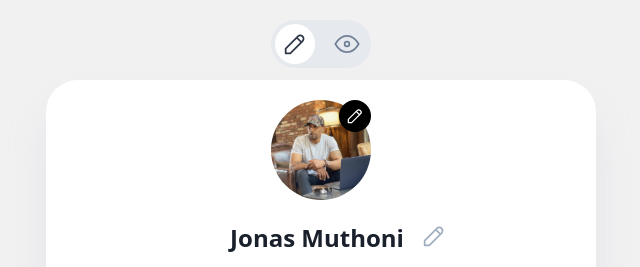
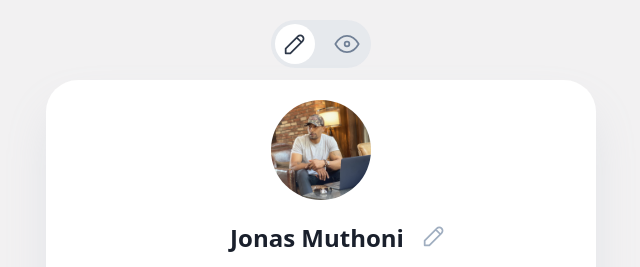
Before and after one commit to awaisspk/hoobe, a Next.js app: page / in a window 1280 px wide. Shown: the top 267 px of the page, without its empty margins (319-959 px from the left). Built offline with nearby package versions, Linux system fonts and the light colour scheme.

Commit message:
user avatar component

```diff
--- a/src/components/Avatar/Avatar.tsx
+++ b/src/components/Avatar/Avatar.tsx
@@ -4,24 +4,26 @@ import * as AvatarPrimitive from '@radix-ui/react-avatar';
 
 import { PenIcon } from '../icons';
 
-export const Avatar = () => {
+export const Avatar = ({ showPen }: { showPen: boolean }) => {
   return (
     <div className="relative">
-      <AvatarPrimitive.Root className="rounded-full overflow-hidden w-[70px] md:w-[100px] h-[70px] md:h-[100px]">
+      <AvatarPrimitive.Root className="rounded-full bg-gray-100 overflow-hidden w-[70px] md:w-[100px] h-[70px] md:h-[100px] flex items-center justify-center">
         <AvatarPrimitive.Image
           src="/assets/images/profile.jpeg"
-          className="rounded-full object-cover w-[70px] md:w-[100px] h-[70px] md:h-[100px]"
+          className="rounded-full block object-cover"
         ></AvatarPrimitive.Image>
         <AvatarPrimitive.Fallback
           delayMs={600}
-          className="w-full h-full bg-gray-200"
+          className="flex items-center justify-center w-full h-full text-xl font-bold"
         >
           U
         </AvatarPrimitive.Fallback>
       </AvatarPrimitive.Root>
-      <div className="bg-black w-8 h-8 rounded-full flex items-center justify-center absolute top-0 right-0">
-        <PenIcon className="stroke-white w-5 h-5" />
-      </div>
+      {showPen && (
+        <div className="bg-black w-5 h-5 sm:w-8 sm:h-8 rounded-full flex items-center justify-center absolute top-0 right-0">
+          <PenIcon className="stroke-white w-4 h-4 sm:w-5 sm:h-5" />
+        </div>
+      )}
     </div>
   );
 };
```
